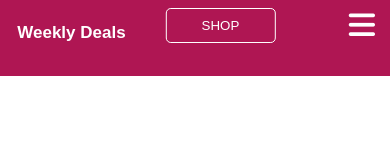
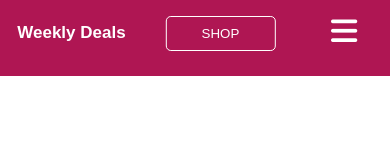
Before and after one commit to hijoblimalika/JS-homework002, a plain HTML site: page index.html in a window 390 px wide. Drawn offline with Linux system fonts and the light colour scheme.

Commit message:
fgfdsfbfdsdvfs

```diff
--- a/media.css
+++ b/media.css
@@ -36,16 +36,16 @@
         margin-left: 55%;
     }
 }
-@media screen and (max-width:428px){
+@media screen and (max-width:412px){
     nav b{
         font-size: 17px;
     }
     nav button{
         display: block;
-        margin-top: 8px;
+        margin-top: 4%;
     }
     .nav_icon i{
         font-size: 30px;
-        transform: translateX(-250%);
+        transform: translateX(-400%) translateY(20%);
     }
 }
```
